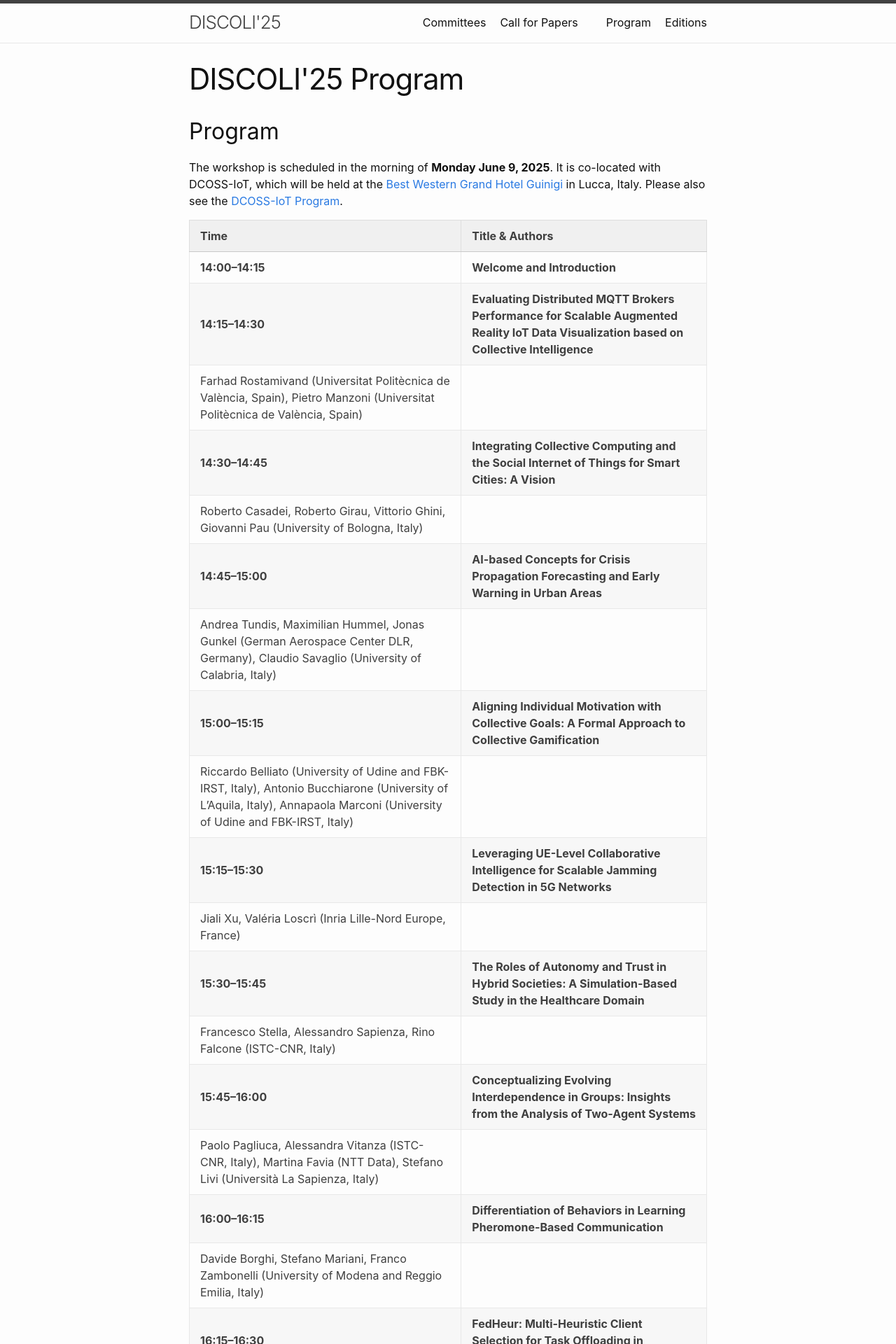
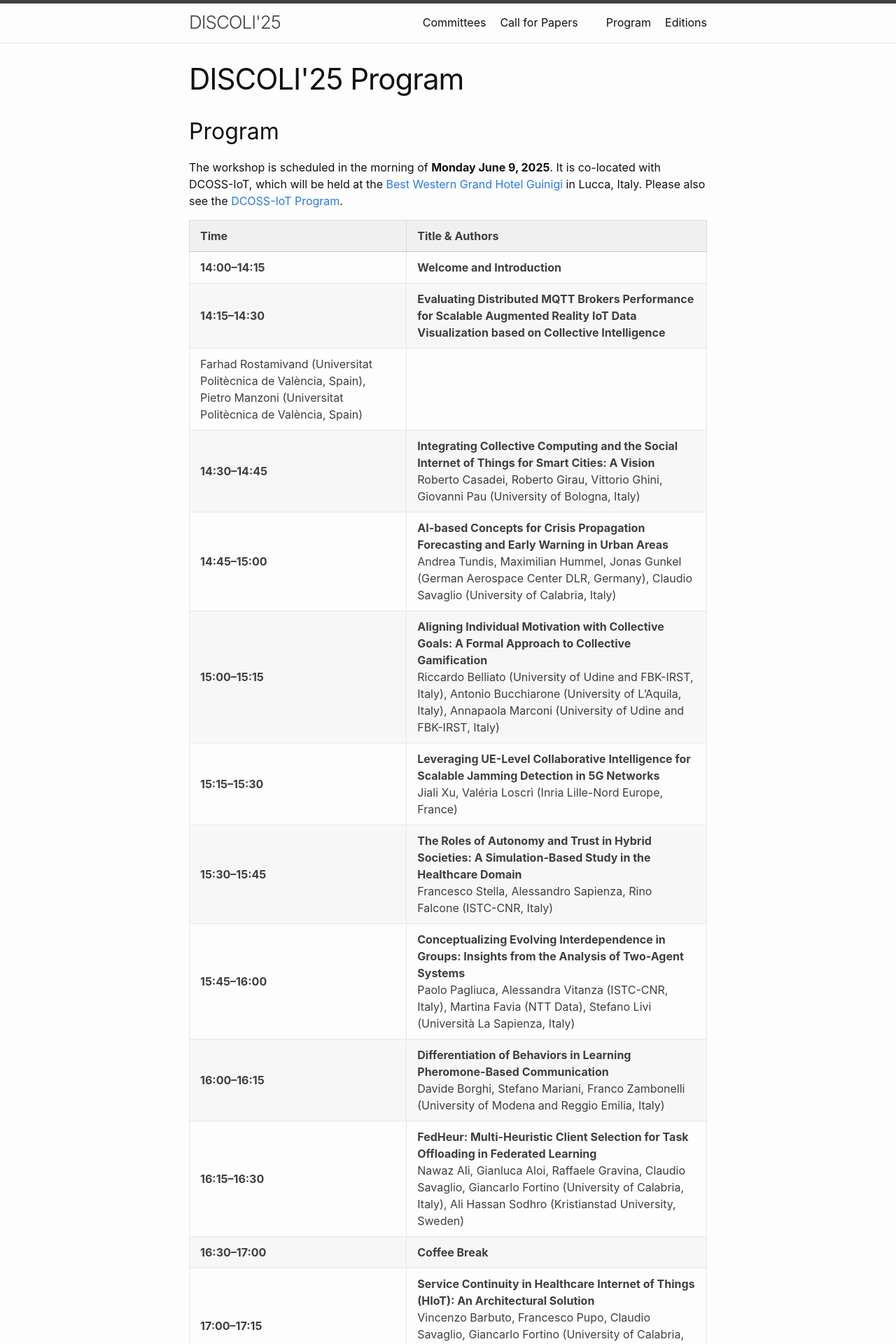
Before and after one commit to discoli-workshop/2026, a Jekyll site: the page built from program.md, in a window 1280 px wide. Shown: the top 1920 px of the page at 70% size. Built offline with Jekyll 4.4.1, drawn with Linux system fonts in a browser that asks for light colours.

Commit message:
fix program formatting

```diff
--- a/program.md
+++ b/program.md
@@ -18,25 +18,15 @@ It is co-located with DCOSS-IoT, which will be held at the [Best Western Grand H
 | **14:00–14:15** | **Welcome and Introduction** |
 | **14:15–14:30** | **Evaluating Distributed MQTT Brokers Performance for Scalable Augmented Reality IoT Data Visualization based on Collective Intelligence**
 Farhad Rostamivand (Universitat Politècnica de València, Spain), Pietro Manzoni (Universitat Politècnica de València, Spain) |
-| **14:30–14:45** | **Integrating Collective Computing and the Social Internet of Things for Smart Cities: A Vision**
-Roberto Casadei, Roberto Girau, Vittorio Ghini, Giovanni Pau (University of Bologna, Italy) |
-| **14:45–15:00** | **AI-based Concepts for Crisis Propagation Forecasting and Early Warning in Urban Areas**
-Andrea Tundis, Maximilian Hummel, Jonas Gunkel (German Aerospace Center DLR, Germany), Claudio Savaglio (University of Calabria, Italy) |
-| **15:00–15:15** | **Aligning Individual Motivation with Collective Goals: A Formal Approach to Collective Gamification**
-Riccardo Belliato (University of Udine and FBK-IRST, Italy), Antonio Bucchiarone (University of L'Aquila, Italy), Annapaola Marconi (University of Udine and FBK-IRST, Italy) |
-| **15:15–15:30** | **Leveraging UE-Level Collaborative Intelligence for Scalable Jamming Detection in 5G Networks**
-Jiali Xu, Valéria Loscrì (Inria Lille-Nord Europe, France) |
-| **15:30–15:45** | **The Roles of Autonomy and Trust in Hybrid Societies: A Simulation-Based Study in the Healthcare Domain**
-Francesco Stella, Alessandro Sapienza, Rino Falcone (ISTC-CNR, Italy) |
-| **15:45–16:00** | **Conceptualizing Evolving Interdependence in Groups: Insights from the Analysis of Two-Agent Systems**
-Paolo Pagliuca, Alessandra Vitanza (ISTC-CNR, Italy), Martina Favia (NTT Data), Stefano Livi (Università La Sapienza, Italy) |
-| **16:00–16:15** | **Differentiation of Behaviors in Learning Pheromone-Based Communication**
-Davide Borghi, Stefano Mariani, Franco Zambonelli (University of Modena and Reggio Emilia, Italy) |
-| **16:15–16:30** | **FedHeur: Multi-Heuristic Client Selection for Task Offloading in Federated Learning**
-Nawaz Ali, Gianluca Aloi, Raffaele Gravina, Claudio Savaglio, Giancarlo Fortino (University of Calabria, Italy), Ali Hassan Sodhro (Kristianstad University, Sweden) |
+| **14:30–14:45** | **Integrating Collective Computing and the Social Internet of Things for Smart Cities: A Vision**  <br/> Roberto Casadei, Roberto Girau, Vittorio Ghini, Giovanni Pau (University of Bologna, Italy) |
+| **14:45–15:00** | **AI-based Concepts for Crisis Propagation Forecasting and Early Warning in Urban Areas**  <br/> Andrea Tundis, Maximilian Hummel, Jonas Gunkel (German Aerospace Center DLR, Germany), Claudio Savaglio (University of Calabria, Italy) |
+| **15:00–15:15** | **Aligning Individual Motivation with Collective Goals: A Formal Approach to Collective Gamification**  <br/> Riccardo Belliato (University of Udine and FBK-IRST, Italy), Antonio Bucchiarone (University of L'Aquila, Italy), Annapaola Marconi (University of Udine and FBK-IRST, Italy) |
+| **15:15–15:30** | **Leveraging UE-Level Collaborative Intelligence for Scalable Jamming Detection in 5G Networks**   <br/>  Jiali Xu, Valéria Loscrì (Inria Lille-Nord Europe, France) |
+| **15:30–15:45** | **The Roles of Autonomy and Trust in Hybrid Societies: A Simulation-Based Study in the Healthcare Domain**  <br/> Francesco Stella, Alessandro Sapienza, Rino Falcone (ISTC-CNR, Italy) |
+| **15:45–16:00** | **Conceptualizing Evolving Interdependence in Groups: Insights from the Analysis of Two-Agent Systems**  <br/> Paolo Pagliuca, Alessandra Vitanza (ISTC-CNR, Italy), Martina Favia (NTT Data), Stefano Livi (Università La Sapienza, Italy) |
+| **16:00–16:15** | **Differentiation of Behaviors in Learning Pheromone-Based Communication**   <br/>  Davide Borghi, Stefano Mariani, Franco Zambonelli (University of Modena and Reggio Emilia, Italy) |
+| **16:15–16:30** | **FedHeur: Multi-Heuristic Client Selection for Task Offloading in Federated Learning**  <br/>  Nawaz Ali, Gianluca Aloi, Raffaele Gravina, Claudio Savaglio, Giancarlo Fortino (University of Calabria, Italy), Ali Hassan Sodhro (Kristianstad University, Sweden) |
 | **16:30–17:00** | **Coffee Break** |
-| **17:00–17:15** | **Service Continuity in Healthcare Internet of Things (HIoT): An Architectural Solution**
-Vincenzo Barbuto, Francesco Pupo, Claudio Savaglio, Giancarlo Fortino (University of Calabria, Italy), Giovanni Tavella, Pasquale Mazzei (Neosperience S.p.A.) |
-| **17:15–17:30** | **General-Purpose Sensing for Smart Environments: The Smart Museum Use Case**
-Rafiq Ul Islam, Claudio Savaglio (University of Calabria, Italy), Giovanni Tripicchio, Mariangela Viviani, Simone Colace, Sara Laurita (Wish S.r.l.), Antonio Guerrieri (ICAR-CNR, Italy) |
+| **17:00–17:15** | **Service Continuity in Healthcare Internet of Things (HIoT): An Architectural Solution**  <br/>  Vincenzo Barbuto, Francesco Pupo, Claudio Savaglio, Giancarlo Fortino (University of Calabria, Italy), Giovanni Tavella, Pasquale Mazzei (Neosperience S.p.A.) |
+| **17:15–17:30** | **General-Purpose Sensing for Smart Environments: The Smart Museum Use Case**   <br/>  Rafiq Ul Islam, Claudio Savaglio (University of Calabria, Italy), Giovanni Tripicchio, Mariangela Viviani, Simone Colace, Sara Laurita (Wish S.r.l.), Antonio Guerrieri (ICAR-CNR, Italy) |
 | **17:30–17:45** | **Roundtable and Final Discussion** |
```
